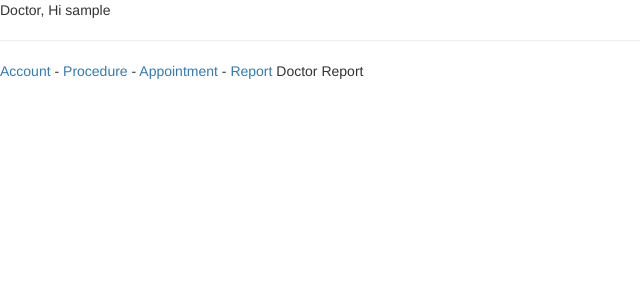
After one commit to heltonWernik/tecuro, a Django app: page /doctor/report/ in a window 1280 px wide. The commit adds this page. Shown: the top 300 px of the page, without its empty margins (0-640 px from the left). Run offline with Django 3.2, Linux system fonts and the light colour scheme; the visitor is signed in with stand-in values (Sample User, id 1); some libraries are stand-ins or nearby versions.

Commit message:
Design Doctor Dashboard

```diff
--- a/tecuro/urls.py
+++ b/tecuro/urls.py
@@ -21,6 +21,11 @@ urlpatterns = [
         name = 'doctor-sign-up'),
     url(r'^doctor/$', views.doctor_home, name = 'doctor-home'),
 
+    url(r'^doctor/account/$', views.doctor_account, name = 'doctor-account'),
+    url(r'^doctor/procedure/$', views.doctor_procedure, name = 'doctor-procedure'),
+    url(r'^doctor/appointment/$', views.doctor_appointment, name = 'doctor-appointment'),
+    url(r'^doctor/report/$', views.doctor_report, name = 'doctor-report'),
+
     #Sign Up/ Sign In/ Sign Up
     url(r'^api/social/', include('rest_framework_social_oauth2.urls')),
     # /convert-token (sign in/ sign up)
--- /dev/null
+++ b/tecuroapp/templates/base.html
@@ -0,0 +1,17 @@
+{% load staticfiles %}
+<!DOCTYPE html>
+<html lang="en">
+<head>
+  <meta charset="UTF-8">
+  <title>{% block title %}{% endblock %}</title>
+
+  <link rel="stylesheet" href="{% static 'css/bootstrap.min.css' %}">
+  <link rel="stylesheet" href="{% static 'css/style.css' %}">
+
+  <script src="{% static 'js/bootstrap.min.js' %}"></script>
+</head>
+<body>
+    {% block sidebar %}{% endblock %}
+    {% block page %}{% endblock %}
+</body>
+</html>
--- a/tecuroapp/templates/doctor/home.html
+++ b/tecuroapp/templates/base_signup.html
@@ -3,7 +3,7 @@
 <html lang="en">
 <head>
   <meta charset="UTF-8">
-  <title>Home page</title>
+  <title>{% block title %}{% endblock %}</title>
 
   <link rel="stylesheet" href="{% static 'css/bootstrap.min.css' %}">
   <link rel="stylesheet" href="{% static 'css/style.css' %}">
@@ -11,7 +11,7 @@
   <script src="{% static 'js/bootstrap.min.js' %}"></script>
 </head>
 <body>
-    Doctor Page
-    <a href="{% url 'doctor-sign-out' %}">Log out</a>
+    {% block heading %}{% endblock %}
+    {% block content %}{% endblock %}
 </body>
 </html>
--- /dev/null
+++ b/tecuroapp/templates/doctor/account.html
@@ -0,0 +1,5 @@
+{% extends 'doctor/base.html' %}
+
+{% block page %}
+  Doctor Account
+{% endblock %}
--- /dev/null
+++ b/tecuroapp/templates/doctor/appointment.html
@@ -0,0 +1,5 @@
+{% extends 'doctor/base.html' %}
+
+{% block page %}
+  Doctor Appointment
+{% endblock %}
--- /dev/null
+++ b/tecuroapp/templates/doctor/base.html
@@ -0,0 +1,17 @@
+{% extends 'base.html' %}
+
+{% block title %} Doctor {% endblock %}
+
+{% block sidebar %}
+    Doctor, Hi {{ request.user }}
+    <hr/>
+
+    <a href="{% url 'doctor-account' %}">Account</a>
+    -
+    <a href="{% url 'doctor-procedure' %}">Procedure</a>
+    -
+    <a href="{% url 'doctor-appointment' %}">Appointment</a>
+    -
+    <a href="{% url 'doctor-report' %}">Report</a>
+
+{% endblock %}
--- /dev/null
+++ b/tecuroapp/templates/doctor/procedure.html
@@ -0,0 +1,5 @@
+{% extends 'doctor/base.html' %}
+
+{% block page %}
+  Doctor Procedure
+{% endblock %}
--- /dev/null
+++ b/tecuroapp/templates/doctor/report.html
@@ -0,0 +1,5 @@
+{% extends 'doctor/base.html' %}
+
+{% block page %}
+  Doctor Report
+{% endblock %}
--- a/tecuroapp/views.py
+++ b/tecuroapp/views.py
@@ -11,6 +11,22 @@ def home(request):
 @login_required(login_url='/doctor/sign-in/')
 def doctor_home(request):
     return render(request, 'doctor/home.html', {})
+
+@login_required(login_url='/doctor/sign-in/')
+def doctor_account(request):
+    return render(request, 'doctor/account.html', {})
+
+@login_required(login_url='/doctor/sign-in/')
+def doctor_procedure(request):
+    return render(request, 'doctor/procedure.html', {})
+
+@login_required(login_url='/doctor/sign-in/')
+def doctor_appointment(request):
+    return render(request, 'doctor/appointment.html', {})
+
+@login_required(login_url='/doctor/sign-in/')
+def doctor_report(request):
+    return render(request, 'doctor/report.html', {})
 
 def doctor_sign_up(request):
     user_form = UserForm()
```
Also changed, not shown: tecuroapp/templates/doctor/sign_in.html (+5 -13 lines), tecuroapp/templates/doctor/sign_up.html (+5 -14 lines).
